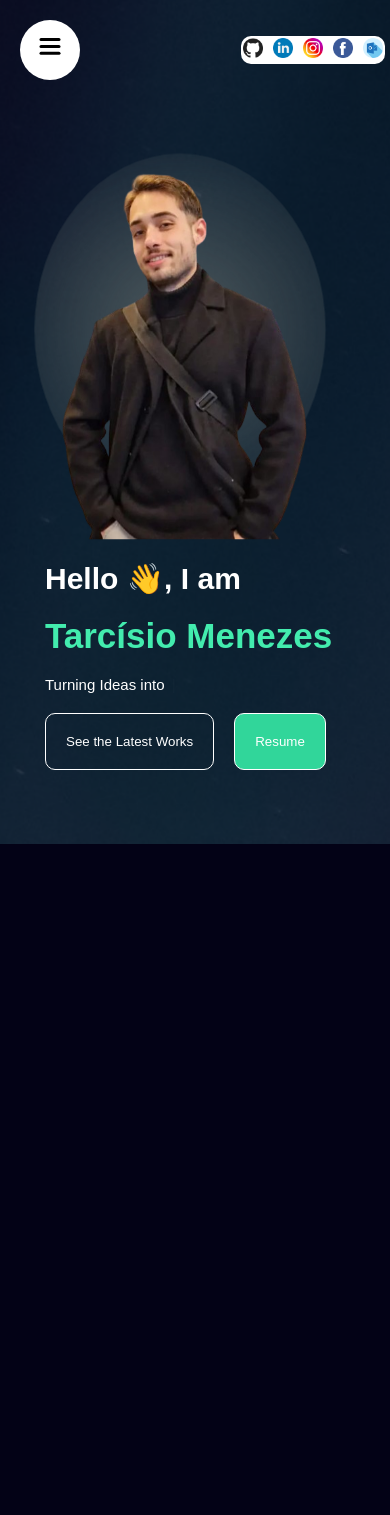
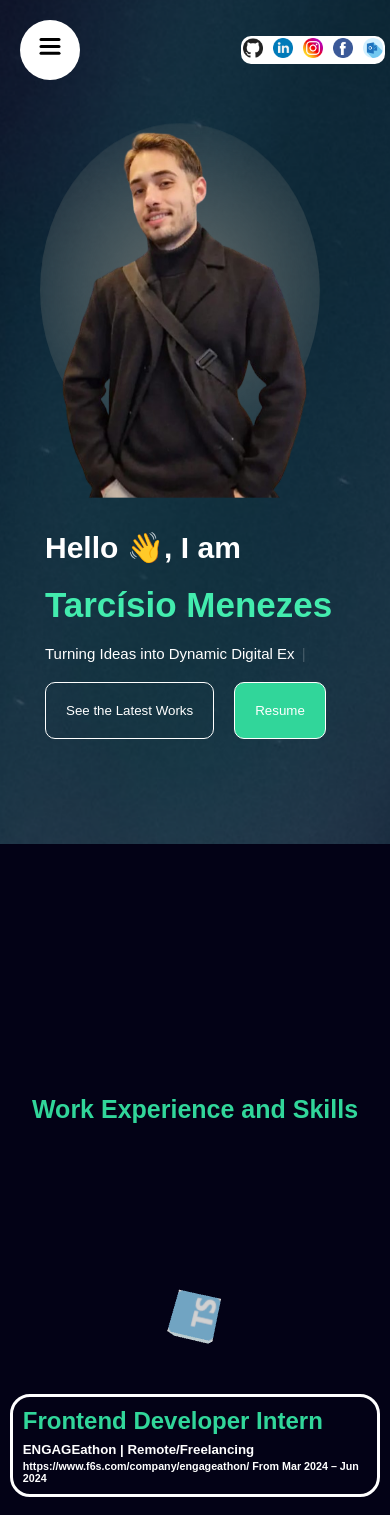
Before and after one commit to tarcisiomenezes2023/my-portfoliov2, a React (Vite) app in the folder portfolio-v2/: page / in a window 390 px wide. Shown: the top 1515 px of the page. Before the commit the page ends 844 px from the top, so only its background shows below. Built offline with nearby package versions, Linux system fonts and the light colour scheme.

Commit message:
Responsive done

```diff
--- a/portfolio-v2/src/App.jsx
+++ b/portfolio-v2/src/App.jsx
@@ -4,8 +4,9 @@ import Contact from "./components/Contact";
 import Project1 from "./components/Project1";
 import Project2 from "./components/Project2";
 import Project3 from "./components/Project3";
+import Navbar from "./components/Navbar";
+import "./app.scss";
 
-import "./app.scss";
 
 function App() {
   return (
@@ -13,6 +14,7 @@ function App() {
       <div className="background-container">
         <img src="/img/background5.jpg" alt="background" className="background" />
       </div>
+      <div className="navbar"> <Navbar /> </div>
       <section id="Homepage"> <Hero /> </section>
       <section id="Work"> <Work /> </section>
       <section id="Projects"> <Project1 /> </section>
--- a/portfolio-v2/src/app.scss
+++ b/portfolio-v2/src/app.scss
@@ -1,7 +1,6 @@
 html, body {
     height: 100%;
     margin: 0;
-    scroll-behavior: smooth;
     background-color: rgb(3, 2, 22);
   }
 
@@ -13,9 +12,6 @@ html, body {
   }
 
   .app-container {
-    height: 100vh;
-    overflow-y: scroll;
-    scroll-snap-type: y mandatory;
     position: relative;
   }
 
@@ -32,7 +28,7 @@ html, body {
   .background {
     width: 100%;
     height: 500%;
-    opacity: 0.2;
+    opacity: 0.3;
     object-fit: cover;
     animation: rotateOrbital 40s linear infinite;
   }
@@ -47,8 +43,7 @@ html, body {
   }
 
   section {
-    height: 100vh;
-    scroll-snap-align: start;
+    margin-bottom: 130px;
     z-index: 1;
   }
 
--- a/portfolio-v2/src/components/Contact.scss
+++ b/portfolio-v2/src/components/Contact.scss
@@ -7,6 +7,7 @@
     display: flex;
     align-items: center;
     gap: 50px;
+    min-height: 100vh;
 
     @include desktop {
         gap: 20px;
--- a/portfolio-v2/src/components/Hero.jsx
+++ b/portfolio-v2/src/components/Hero.jsx
@@ -1,5 +1,4 @@
 import { useTypewriter, Cursor } from "react-simple-typewriter";
-import Navbar from "./Navbar";
 import "./Hero.scss";
 import { motion } from "framer-motion";
 
@@ -36,8 +35,6 @@ const Hero = () => {
   }
 
   return (
-    <>
-      <Navbar />
       <div className="hero">
         <div className="wrapper">
           <motion.div className="textContainer" variants={textVariants} initial="initial" animate="animate">
@@ -55,7 +52,6 @@ const Hero = () => {
           </div>
         </div>
       </div>
-    </>
   );
 };
 
--- a/portfolio-v2/src/components/Hero.scss
+++ b/portfolio-v2/src/components/Hero.scss
@@ -1,11 +1,11 @@
 @import "../app.scss";
 
 .hero {
-    height: calc(100vh - 100px);
     overflow: hidden;
     position: relative;
     max-width: 1366px;
     margin: auto;
+    min-height: 100vh;
 
     .wrapper {
       max-width: 1000px;
@@ -20,7 +20,8 @@
     }
       @include SmallTablet {
       flex-direction: column-reverse;
-      height: 90%;
+      height: 100%;
+      gap: 50px;
     }
 
       .textContainer {
@@ -120,10 +121,10 @@
           animation: pulsate 2s infinite;
           pointer-events: none;
 
-          @include desktop {
-            width: 95%;
-            height: 75%;
-        }
+          @include SmallTablet {
+            width: 85%;
+            height: 80%;
+          }
         }
 
         img {
--- a/portfolio-v2/src/components/Project1.scss
+++ b/portfolio-v2/src/components/Project1.scss
@@ -2,6 +2,13 @@
 
 .portfolio {
   position: relative;
+  display: flex;
+  flex-direction: column;
+  gap: 100px;
+
+  @include SmallTablet {
+    gap: 0;
+  }
 
   .progress {
     text-align: center;
@@ -21,6 +28,13 @@
       border-radius: 20px;
       width: 60%;
       margin: auto;
+
+      @include mobile {
+        width: 80%;
+      }
+      @include SmallMobile {
+        width: 90%;
+      }
     }
   }
 
@@ -43,7 +57,7 @@
 
       @include SmallTablet {
         flex-direction: column;
-        padding-top: 80px;
+        padding-top: 100px;
       }
 
       .imageContainer1 {
@@ -82,6 +96,11 @@
         flex-direction: column;
         gap: 30px;
 
+        @include MidTablet {
+          padding-top: 50px;
+          align-items: center;
+        }
+
         h2 {
           font-size: 54px;
           color: rgb(49, 214, 154);
@@ -92,6 +111,8 @@
 
           @include SmallTablet {
             font-size: 35px;
+            align-items: center;
+            justify-content: center;
           }
 
           @include mobile {
--- a/portfolio-v2/src/components/Project2.jsx
+++ b/portfolio-v2/src/components/Project2.jsx
@@ -6,7 +6,7 @@ const items = [
     id: 1,
     title: "Contact App",
     img: "/img/Contact-app.jpg",
-    parag: "ContactApp is a simple and user-friendly application designed to manage and store contact information efficiently. With a clean and intuitive interface, users can easily add, edit, and delete contacts. Each contact entry includes essential details such as name, phone number, email address, and additional notes.",
+    parag: "ContactApp is a simple and user-friendly application designed to manage and store contact information efficiently. Made with React Native Expo Go.",
   }
 ]
 
@@ -40,7 +40,6 @@ Single.propTypes = {
   }).isRequired,
 };
 
-
 const Project2 = () => {
   return (
     <section className="portfolio">
--- a/portfolio-v2/src/components/Project2.scss
+++ b/portfolio-v2/src/components/Project2.scss
@@ -1,7 +1,6 @@
 @import "../app.scss";
 
 .portfolio {
-  position: relative;
 
   .container1 {
     display: flex;
@@ -32,10 +31,10 @@
         justify-content: center;
 
         img {
-          width: auto; /* Ajuste a largura para 'auto' */
-          max-width: 100%; /* Limita a largura máxima */
-          height: auto; /* Ajuste a altura para 'auto' */
-          max-height: 70vh; /* Limita a altura máxima */
+          width: auto;
+          max-width: 100%;
+          height: auto;
+          max-height: 70vh;
 
           @include MidTablet {
             max-height: 60vh;
@@ -52,6 +51,10 @@
         display: flex;
         flex-direction: column;
         gap: 30px;
+
+        @include mobile {
+          align-items: center;
+        }
 
         h2 {
           font-size: 54px;
--- a/portfolio-v2/src/components/Project3.jsx
+++ b/portfolio-v2/src/components/Project3.jsx
@@ -13,12 +13,12 @@ const items = [
 const Single = ({ item }) => {
   return (
     <section>
-      <div className="container2">
-        <div className="wrapper2">
-          <div className="imageContainer2">
+      <div className="container3">
+        <div className="wrapper3">
+          <div className="imageContainer3">
             <img src={item.img} alt="" />
           </div>
-          <div className="textContainer2">
+          <div className="textContainer3">
             <h2>{item.title}</h2>
             <p>{item.parag}</p>
             <a href="https://github.com/tarcisiomenezes2023/calendar_app/tree/main/calendario-app/calender-app" target="blank">
--- a/portfolio-v2/src/components/Project3.scss
+++ b/portfolio-v2/src/components/Project3.scss
@@ -1,9 +1,8 @@
 @import "../app.scss";
 
 .portfolio {
-  position: relative;
 
-  .container2 {
+  .container3 {
     display: flex;
     align-items: center;
     justify-content: center;
@@ -11,7 +10,7 @@
     height: 100%;
     overflow: hidden;
 
-    .wrapper2 {
+    .wrapper3 {
       max-width: 1366px;
       height: 100%;
       margin: auto;
@@ -20,11 +19,13 @@
       align-items: center;
       justify-content: center;
 
-      @include MidMobile {
+      @include SmallTablet {
         flex-direction: column;
+        margin-top: 100px;
+        gap: 40px;
       }
 
-      .imageContainer2 {
+      .imageContainer3 {
         flex: 1;
         height: 100%;
         display: flex;
@@ -32,10 +33,10 @@
         justify-content: center;
 
         img {
-          width: auto; /* Ajuste a largura para 'auto' */
-          max-width: 100%; /* Limita a largura máxima */
-          height: auto; /* Ajuste a altura para 'auto' */
-          max-height: 70vh; /* Limita a altura máxima */
+          width: auto;
+          max-width: 100%;
+          height: auto;
+          max-height: 70vh;
 
           @include MidTablet {
             max-height: 60vh;
@@ -47,11 +48,15 @@
         }
       }
 
-      .textContainer2 {
+      .textContainer3 {
         flex: 1;
         display: flex;
         flex-direction: column;
         gap: 30px;
+
+        @include SmallTablet {
+          align-items: center;
+        }
 
         h2 {
           font-size: 54px;
--- a/portfolio-v2/src/components/Work.jsx
+++ b/portfolio-v2/src/components/Work.jsx
@@ -106,7 +106,7 @@ const textVariants = {
 
 const Work = () => {
   return (
-    <>
+      <div className="mainContainer">
       <motion.div className="textH1" variants={textVariants} initial="initial" animate="animate">
         <h1>Work Experience and Skills</h1>
       </motion.div>
@@ -146,7 +146,7 @@ const Work = () => {
           </motion.div>
         </div>
       </div>
-    </>
+    </div>
   );
 };
 
--- a/portfolio-v2/src/components/Works.scss
+++ b/portfolio-v2/src/components/Works.scss
@@ -1,11 +1,18 @@
 @import "../app.scss";
+
+.mainContainer {
+    position: relative;
 
     .textH1 {
         height: 70px;
         display: flex;
         justify-content: center;
         align-items: center;
-    margin-bottom: 40px;
+        margin-bottom: 80px;
+
+        @include SmallMobile {
+            margin-bottom: 100px;
+        }
 
         h1 {
             color: rgb(49, 214, 154);
@@ -13,21 +20,15 @@
             font-weight: bold;
 
             @include SmallTablet {
-            font-size: 25px;
+                font-size: 30px;
             }
             @include MidMobile {
-            font-size: 18px;
-        }
-        @include SmallMobile {
-            padding-top: 150px;
+                font-size: 25px;
             }
         }
     }
 
     .container {
-    height: calc(100vh);
-    overflow: hidden;
-    position: relative;
         max-width: 1366px;
         margin: auto;
 
@@ -84,23 +85,23 @@
                 display: flex;
                 justify-content: center;
                 align-items: center;
+                height: 600px;
+                max-width: 600px;
 
-            height: 600px; /* Altura padrão */
-            max-width: 600px; /* Largura máxima padrão */
 
                 @include tablet {
-                max-height: 350px; /* Altura em Small Tablet */
-                width: 350px; /* Largura máxima em Small Tablet */
+                    max-height: 350px;
+                    width: 350px;
                 }
 
                 @include MidMobile {
-                max-height: 250px; /* Altura em Mid Mobile */
-                width: 100%; /* Largura máxima em Mid Mobile */
+                    max-height: 250px;
+                    width: 100%;
                 }
 
                 @include SmallMobile {
-                max-height: 150px; /* Altura em Small Mobile */
-                max-width: 100%; /* Largura máxima em Small Mobile */
+                    max-height: 150px;
+                    max-width: 100%;
                 }
 
                 canvas {
@@ -110,3 +111,4 @@
             }
         }
     }
+}
```
Lines whose indentation alone changed are shown as unchanged.
